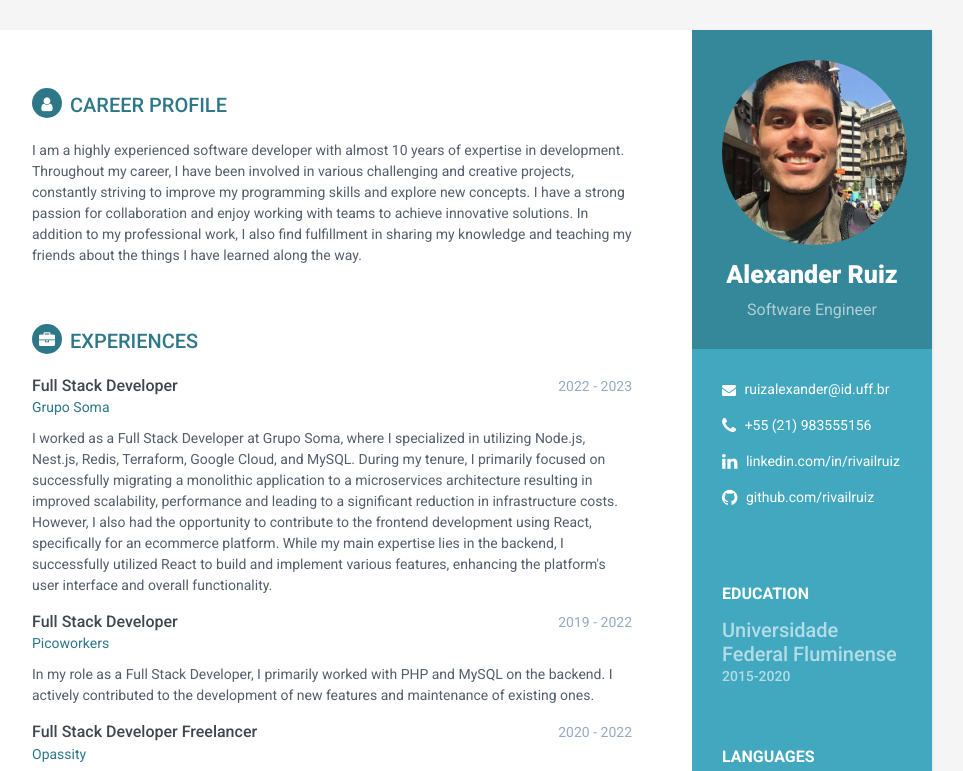
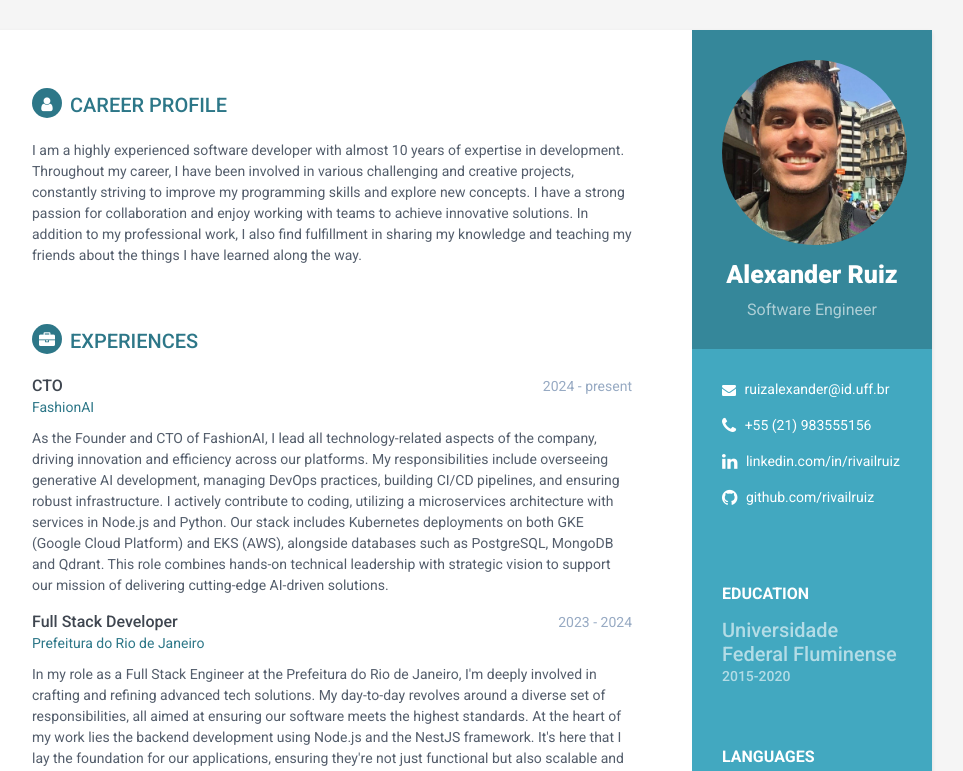
Before and after one commit to rivailruiz/me, a React app: page / in a window 1280 px wide. Shown: the top 771 px of the page, without its empty margins (188-1151 px from the left). Built offline with nearby package versions, Linux system fonts and the light colour scheme.

Commit message:
update roles

```diff
--- a/src/data/experiences.js
+++ b/src/data/experiences.js
@@ -96,6 +96,20 @@ export const experiences = {
       description: ' I worked as a Full Stack Developer at Grupo Soma, where I specialized in utilizing Node.js, Nest.js, Redis, Terraform, Google Cloud, and MySQL. During my tenure, I primarily focused on successfully migrating a monolithic application to a microservices architecture resulting in improved scalability, performance and leading to a significant reduction in infrastructure costs. However, I also had the opportunity to contribute to the frontend development using React, specifically for an ecommerce platform. While my main expertise lies in the backend, I successfully utilized React to build and implement various features, enhancing the platform\'s user interface and overall functionality. ',
       companyLink: 'https://www.somagrupo.com.br',
       date: '2022 - 2023'
+    },
+    {
+      title: 'Full Stack Developer',
+      company: 'Prefeitura do Rio de Janeiro',
+      description: "In my role as a Full Stack Engineer at the Prefeitura do Rio de Janeiro, I\'m deeply involved in crafting and refining advanced tech solutions. My day-to-day revolves around a diverse set of responsibilities, all aimed at ensuring our software meets the highest standards. At the heart of my work lies the backend development using Node.js and the NestJS framework. It\'s here that I lay the foundation for our applications, ensuring they\'re not just functional but also scalable and reliable. Working hand-in-hand with our DevOps team, I dive into Kubernetes and Google Cloud Platform, ensuring our deployments are seamless and efficient. On the frontend, I'm passionate about crafting intuitive user experiences with React. Whether it's utilizing Redux for state management or diving into React Hooks for added functionality, I'm always looking for ways to elevate our interfaces. Database management is another key aspect of my role, with PostgreSQL being our tool of choice. Ensuring data integrity and performance is crucial, and I take great care in maintaining our databases. But perhaps the most rewarding part of my job is mentoring our junior developers. Being able to share my knowledge and watch them grow not only as developers but as individuals is truly fulfilling.",
+      companyLink: 'https://prefeitura.rio',
+      date: '2023 - 2024'
+    },
+    {
+      title: 'CTO',
+      company: 'FashionAI',
+      description: "As the Founder and CTO of FashionAI, I lead all technology-related aspects of the company, driving innovation and efficiency across our platforms. My responsibilities include overseeing generative AI development, managing DevOps practices, building CI/CD pipelines, and ensuring robust infrastructure. I actively contribute to coding, utilizing a microservices architecture with services in Node.js and Python. Our stack includes Kubernetes deployments on both GKE (Google Cloud Platform) and EKS (AWS), alongside databases such as PostgreSQL, MongoDB and Qdrant. This role combines hands-on technical leadership with strategic vision to support our mission of delivering cutting-edge AI-driven solutions.",
+      companyLink: 'https://generativecrm.com',
+      date: '2024 - present'
     }
   ]
 };
```
